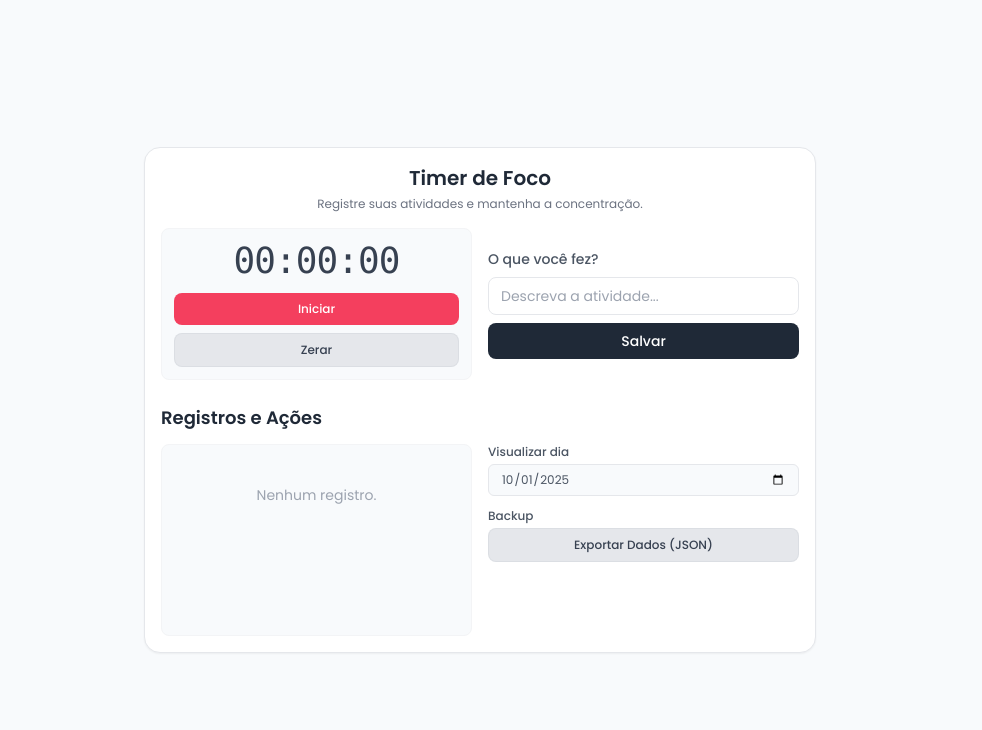
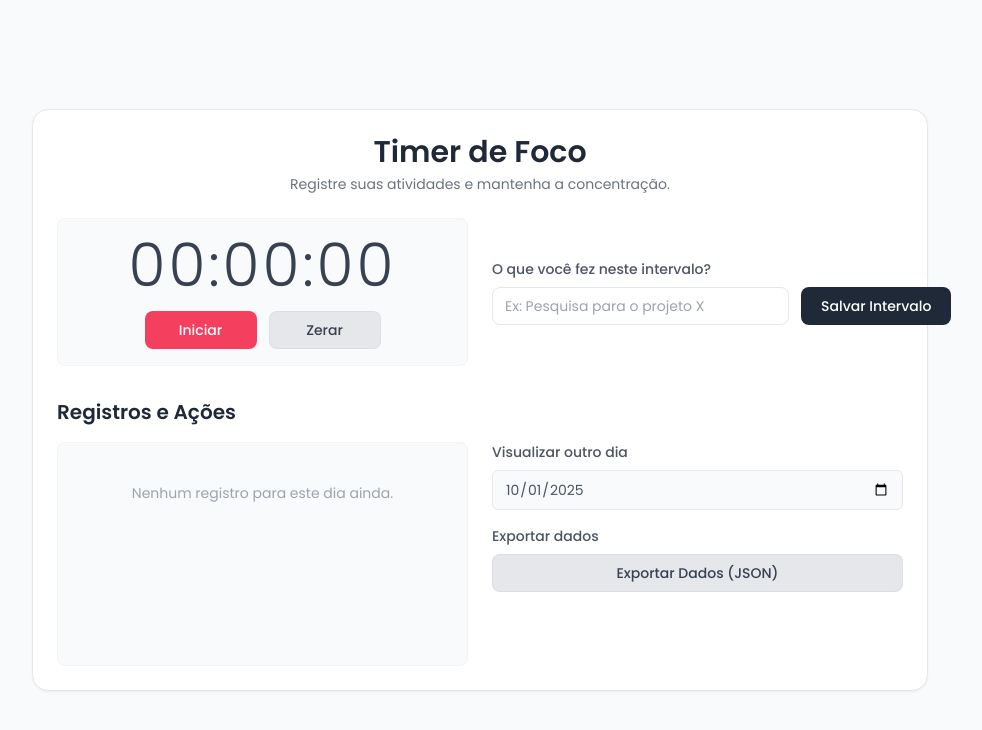
Before and after one commit to cynaramaira/timer, a plain HTML site: page index.html in a window 1280 px wide. Shown: the whole page, without its empty margins (160-1142 px from the left). Drawn offline with nearby package versions, Linux system fonts and the light colour scheme.

Commit message:
Update index.html

```diff
--- a/index.html
+++ b/index.html
@@ -38,25 +38,25 @@
 </head>
 <body class="bg-slate-50 text-gray-700 flex items-center justify-center min-h-screen p-2 sm:p-4">
 
-    <div class="w-full max-w-2xl mx-auto bg-white rounded-2xl shadow-sm border border-gray-200 p-4">
+    <div class="w-full max-w-4xl mx-auto bg-white rounded-2xl shadow-sm border border-gray-200 p-4 md:p-6">
 
-        <header class="text-center mb-4">
-            <h1 class="text-xl font-semibold text-gray-800">Timer de Foco</h1>
-            <p class="text-xs text-gray-500 mt-1">Registre suas atividades e mantenha a concentração.</p>
+        <header class="text-center mb-6">
+            <h1 class="text-2xl md:text-3xl font-semibold text-gray-800">Timer de Foco</h1>
+            <p class="text-sm text-gray-500 mt-1">Registre suas atividades e mantenha a concentração.</p>
         </header>
 
         <main>
-            <div class="grid grid-cols-2 gap-4">
+            <div class="grid grid-cols-1 lg:grid-cols-2 gap-6">
                 <!-- Seção do Timer -->
-                <div class="bg-slate-50 rounded-lg p-3 flex flex-col items-center justify-center border border-gray-100 h-full">
-                    <div id="timer-display" class="text-4xl font-mono font-light text-gray-700 tracking-tight">
+                <div class="bg-slate-50 rounded-lg p-4 flex flex-col items-center justify-center border border-gray-100 h-full">
+                    <div id="timer-display" class="text-5xl md:text-6xl font-light text-gray-700 tracking-wider">
                         00:00:00
                     </div>
-                    <div class="flex flex-col space-y-2 mt-3 w-full">
-                        <button id="start-pause-btn" class="w-full py-2 bg-rose-500 hover:bg-rose-600 text-white font-medium rounded-lg transition-all duration-300 focus:outline-none focus:ring-2 focus:ring-offset-2 focus:ring-offset-slate-50 focus:ring-rose-400 text-xs">
+                    <div class="flex space-x-3 mt-4">
+                        <button id="start-pause-btn" class="px-6 py-2 bg-rose-500 hover:bg-rose-600 text-white font-medium rounded-lg transition-all duration-300 w-28 focus:outline-none focus:ring-2 focus:ring-offset-2 focus:ring-offset-slate-50 focus:ring-rose-400 text-sm">
                             Iniciar
                         </button>
-                        <button id="reset-btn" class="w-full py-2 bg-gray-200 hover:bg-gray-300 text-gray-700 font-medium rounded-lg transition-all duration-300 border border-gray-300/50 text-xs">
+                        <button id="reset-btn" class="px-6 py-2 bg-gray-200 hover:bg-gray-300 text-gray-700 font-medium rounded-lg transition-all duration-300 w-28 border border-gray-300/50 text-sm">
                             Zerar
                         </button>
                     </div>
@@ -64,11 +64,11 @@
 
                 <!-- Seção de Registro -->
                 <div class="flex flex-col justify-center h-full">
-                    <label for="activity-input" class="block mb-2 text-sm font-medium text-gray-600">O que você fez?</label>
-                    <div class="flex flex-col gap-2">
-                        <input type="text" id="activity-input" placeholder="Descreva a atividade..." class="w-full bg-white border border-gray-200 text-gray-800 rounded-lg px-3 py-2 text-sm focus:ring-2 focus:ring-rose-400 focus:border-rose-400 outline-none transition-all duration-300">
-                        <button id="save-btn" class="w-full px-5 py-2 bg-gray-800 hover:bg-gray-700 text-white font-medium rounded-lg transition-all duration-300 text-sm">
-                            Salvar
+                    <label for="activity-input" class="block mb-2 text-sm font-medium text-gray-600">O que você fez neste intervalo?</label>
+                    <div class="flex flex-col sm:flex-row gap-3">
+                        <input type="text" id="activity-input" placeholder="Ex: Pesquisa para o projeto X" class="flex-grow bg-white border border-gray-200 text-gray-800 rounded-lg px-3 py-2 text-sm focus:ring-2 focus:ring-rose-400 focus:border-rose-400 outline-none transition-all duration-300">
+                        <button id="save-btn" class="px-5 py-2 bg-gray-800 hover:bg-gray-700 text-white font-medium rounded-lg transition-all duration-300 flex-shrink-0 text-sm">
+                            Salvar Intervalo
                         </button>
                     </div>
                 </div>
@@ -76,26 +76,26 @@
 
 
             <!-- Seção dos Registros Salvos -->
-            <div class="mt-6">
-                <h2 class="text-lg font-semibold text-gray-800 mb-3">Registros e Ações</h2>
-                <div class="grid grid-cols-2 gap-4">
+            <div class="mt-8">
+                <h2 class="text-xl font-semibold text-gray-800 mb-4">Registros e Ações</h2>
+                <div class="grid grid-cols-1 lg:grid-cols-2 gap-6">
                     <!-- Coluna 1: Lista de Registros -->
-                    <div id="log-container" class="bg-slate-50 rounded-lg p-2 h-48 overflow-y-auto border border-gray-100">
+                    <div id="log-container" class="bg-slate-50 rounded-lg p-2 h-56 overflow-y-auto border border-gray-100">
                         <ul id="log-list" class="space-y-2">
                             <!-- Itens do log serão inseridos aqui -->
                         </ul>
-                        <p id="no-logs-message" class="text-sm text-gray-400 text-center mt-8">Nenhum registro.</p>
+                        <p id="no-logs-message" class="text-sm text-gray-400 text-center mt-8">Nenhum registro para este dia ainda.</p>
                     </div>
 
                     <!-- Coluna 2: Controles -->
-                    <div class="space-y-3">
+                    <div class="space-y-4">
                         <div>
-                            <label for="date-picker" class="block mb-1 text-xs font-medium text-gray-600">Visualizar dia</label>
-                            <input type="date" id="date-picker" class="w-full bg-slate-50 border border-gray-200 text-gray-600 rounded-md px-3 py-1.5 text-xs focus:ring-2 focus:ring-rose-400 outline-none">
+                            <label for="date-picker" class="block mb-2 text-sm font-medium text-gray-600">Visualizar outro dia</label>
+                            <input type="date" id="date-picker" class="w-full bg-slate-50 border border-gray-200 text-gray-600 rounded-md px-3 py-2 text-sm focus:ring-2 focus:ring-rose-400 outline-none">
                         </div>
                         <div>
-                            <label class="block mb-1 text-xs font-medium text-gray-600">Backup</label>
-                            <button id="export-btn" class="w-full text-center px-4 py-2 bg-gray-200 hover:bg-gray-300 text-gray-700 font-medium rounded-lg transition-all duration-300 border border-gray-300/50 text-xs">
+                            <label class="block mb-2 text-sm font-medium text-gray-600">Exportar dados</label>
+                            <button id="export-btn" class="w-full text-center px-4 py-2 bg-gray-200 hover:bg-gray-300 text-gray-700 font-medium rounded-lg transition-all duration-300 border border-gray-300/50 text-sm">
                                 Exportar Dados (JSON)
                             </button>
                         </div>
@@ -238,7 +238,7 @@
                 const description = activityInput.value.trim();
                 // Reset visual feedback
                 activityInput.classList.remove('ring-2', 'ring-red-400');
-                activityInput.placeholder = 'Descreva a atividade...';
+                activityInput.placeholder = 'Ex: Pesquisa para o projeto X';
 
                 if (!description) {
                     activityInput.classList.add('ring-2', 'ring-red-400');
```
